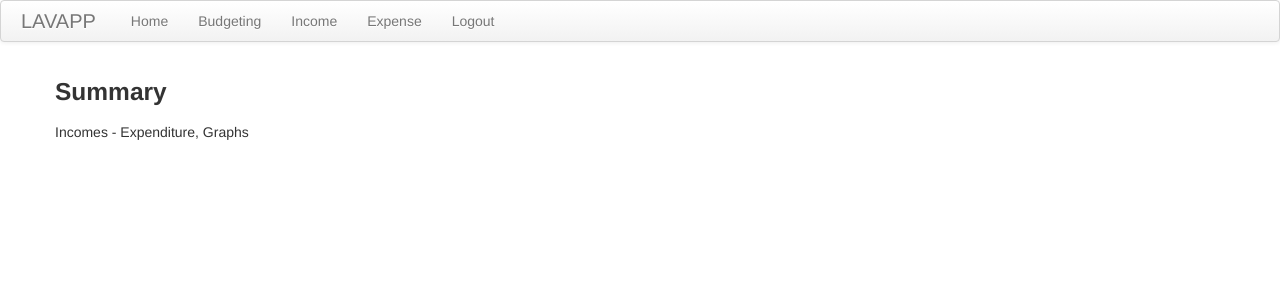
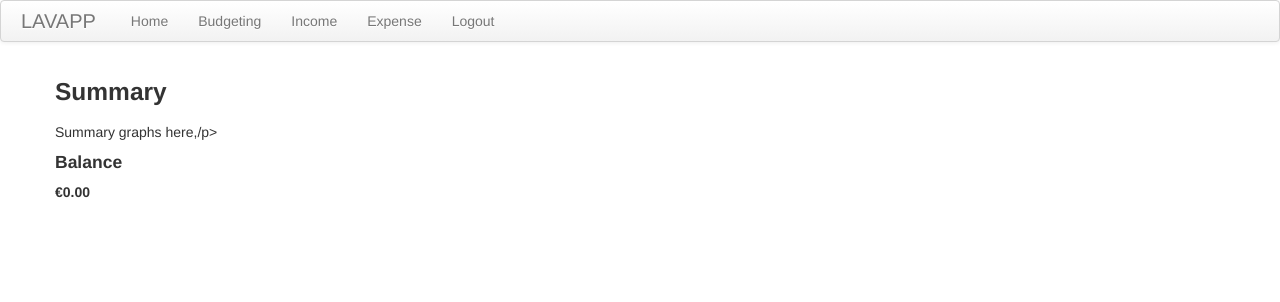
Before and after one commit to dlavelle7/lavapp, a Flask app: page /budgeting in a window 1280 px wide. Shown: the top 302 px of the page. Run offline with Flask 2, Linux system fonts and the light colour scheme; a user stored in the database is signed in; data that the repository does not hold is empty; parts of the project's set-up code (start-up, migrations or seed data) failed here and were passed over.

Commit message:
some small updates.

```diff
--- a/app/templates/budgeting.html
+++ b/app/templates/budgeting.html
@@ -2,6 +2,10 @@
 {% block content %}
 
 <h3>Summary</h3>
-<p>Incomes - Expenditure, Graphs</p>
+<!-- TODO: JavaScript Graphs -->
+<p>Summary graphs here,/p>
+
+<h4>Balance</h4>
+<b>€{{current_user.balance}}</p>
 
 {% endblock %}
--- a/app/views.py
+++ b/app/views.py
@@ -117,7 +117,6 @@ def delete_income(model_id):
 def expense():
     form = ExpenseForm()
     if form.validate_on_submit():
-        # TODO: Shared_by attr
         expense = Expense(name=form.name.data, amount=form.amount.data,
                 user_id=current_user.id, interval=form.interval.data,
                 shared_by=form.shared_by.data)
```
